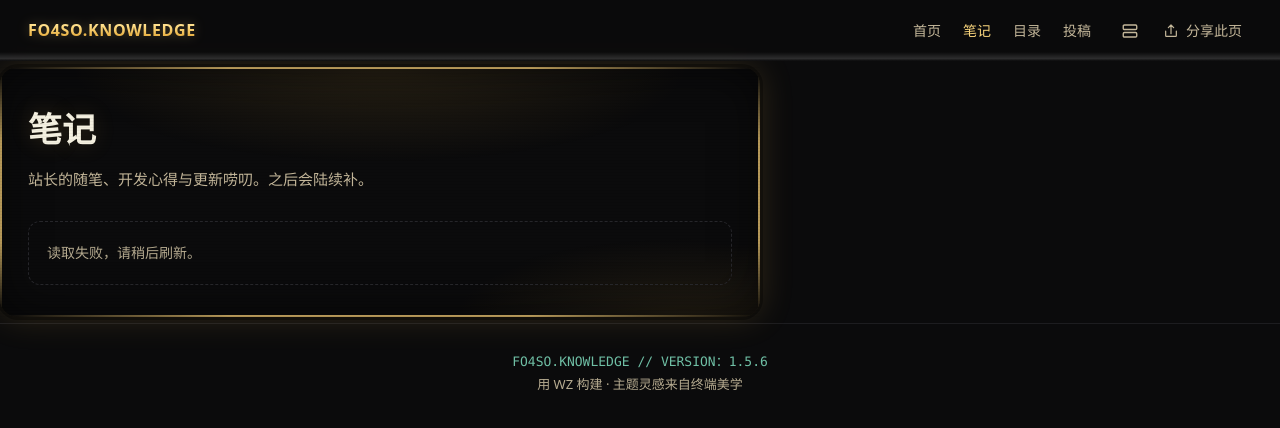
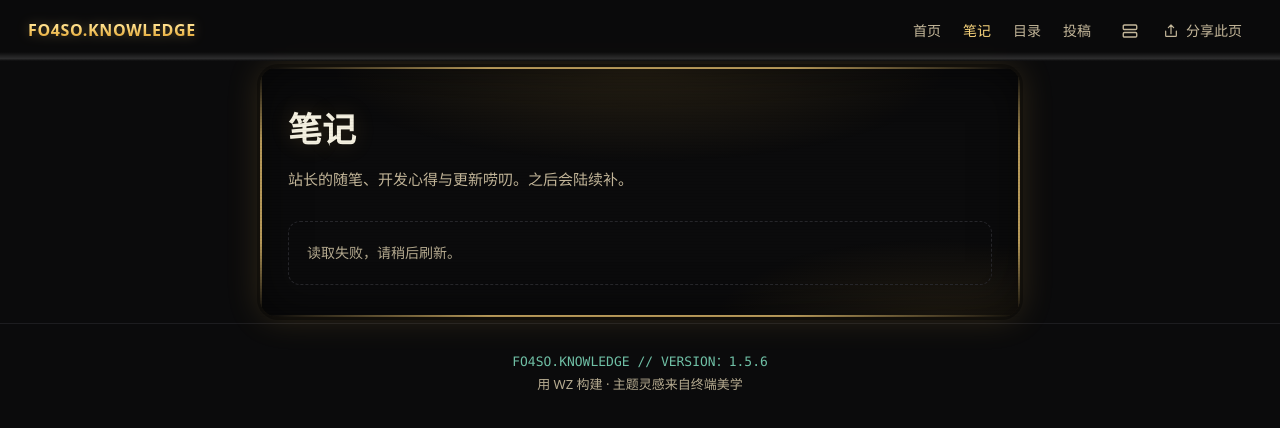
Before and after one commit to Wz3723/FO4SO-KNOWLEDGE, a plain HTML site: page notes.html in a window 1280 px wide. Drawn offline with Linux system fonts and the light colour scheme; no server answers.

Commit message:
笔记页.wrap 居中（原覆盖 margin 导致偏左窄条）

```diff
--- a/notes.html
+++ b/notes.html
@@ -57,7 +57,7 @@
   @keyframes fadeUp{from{opacity:0;transform:translateY(10px);}to{opacity:1;transform:none;}}
   .note{animation:fadeUp .5s ease both;}
   /* 方案C：复古CRT */
-  .wrap{position:relative;border-radius:18px;padding:32px 28px;margin:6px 0;
+  .wrap{position:relative;border-radius:18px;padding:32px 28px;margin:6px auto;
     background-image:
       linear-gradient(90deg, rgba(244,205,120,0) 0%, rgba(244,205,120,1) 30%, rgba(244,205,120,1) 70%, rgba(244,205,120,0) 100%),
       linear-gradient(90deg, rgba(244,205,120,0) 0%, rgba(244,205,120,1) 30%, rgba(244,205,120,1) 70%, rgba(244,205,120,0) 100%),
```
